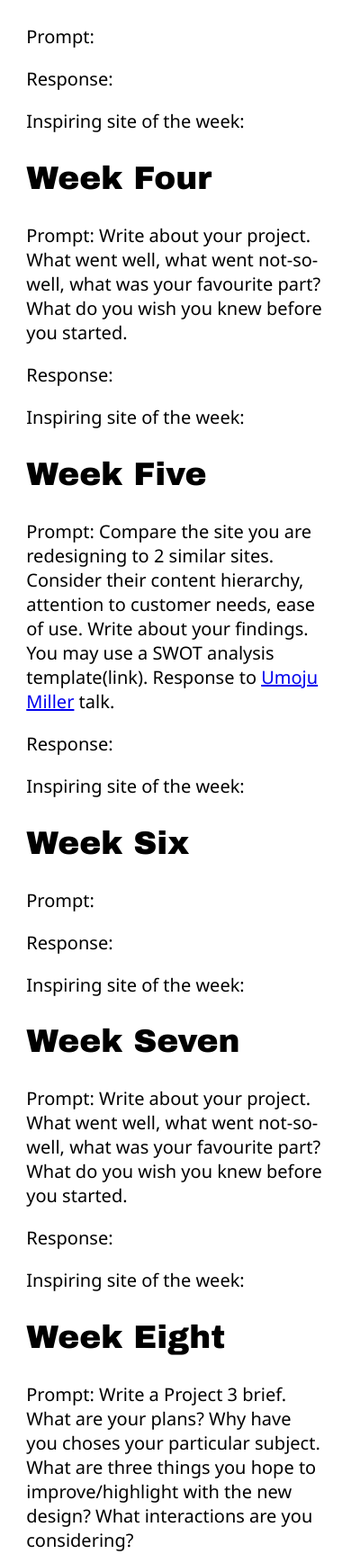
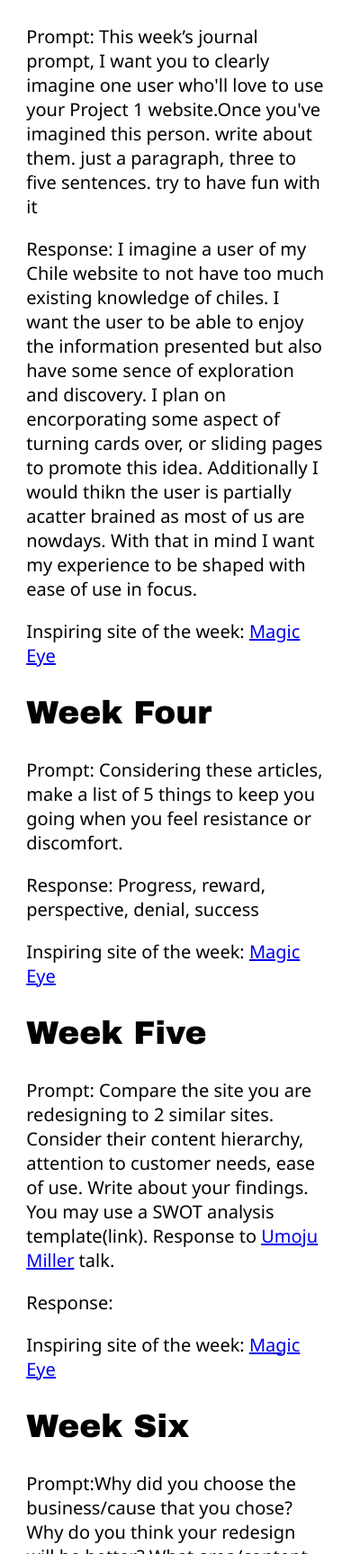
Before and after one commit to theandrewewen/Theandrewewen.github.io, a plain HTML site: page main/design-journal.html in a window 390 px wide. Shown: the part 1894-3621 px from the top of the page at 90% size. Drawn offline with Linux system fonts and the light colour scheme.

Commit message:
responsive

```diff
--- a/main/design-journal.html
+++ b/main/design-journal.html
@@ -37,51 +37,53 @@
       </section>
       <section>
         <h2>Week Three</h2>
-        <p>Prompt:</p>
-        <p>Response:</p>
-        <p>Inspiring site of the week: <a href=""></a></p>
+        <p>Prompt: This week’s journal prompt, I want you to clearly imagine one user who'll love to use your Project 1 website.Once you've imagined this person. write about them. just a paragraph, three to five sentences. try to have fun with it</p>
+        <p>Response: I imagine a user of my Chile website to not have too much existing knowledge of chiles. I want the user to be able to enjoy the information presented but also have some sence of exploration and discovery. I plan on encorporating some aspect of turning cards over, or sliding pages to promote this idea.
+          Additionally I would thikn the user is partially acatter brained as most of us are nowdays. With that in mind I want my experience to be shaped with ease of use in focus.  </p>
+        <p>Inspiring site of the week: <a href="https://www.magiceye.com/" target="_blank">Magic Eye</a></p>
       </section>
       <section>
         <h2>Week Four</h2>
-        <p>Prompt: Write about your project. What went well, what went not-so-well, what was your favourite part? What do you wish you knew before you started.</p>
-        <p>Response:</p>
-        <p>Inspiring site of the week: <a href=""></a></p>
+        <p>Prompt: Considering these articles, make a list of 5 things to keep you going when you feel resistance or discomfort.</p>
+        <p>Response: Progress, reward, perspective, denial, success
+        </p>
+        <p>Inspiring site of the week: <a href="https://www.magiceye.com/" target="_blank">Magic Eye</a></p>
       </section>
       <section>
         <h2>Week Five</h2>
         <p>Prompt: Compare the site you are redesigning to 2 similar sites. Consider their content hierarchy, attention to customer needs, ease of use. Write about your findings. You may use a SWOT analysis template(link). Response to <a href="https://www.youtube.com/watch?v=HsqoG0X5rcM">Umoju Miller</a> talk.</p>
         <p>Response:</p>
-        <p>Inspiring site of the week: <a href=""></a></p>
+        <p>Inspiring site of the week: <a href="https://www.magiceye.com/" target="_blank">Magic Eye</a></p>
       </section>
       <section>
         <h2>Week Six</h2>
-        <p>Prompt:</p>
-        <p>Response:</p>
-        <p>Inspiring site of the week: <a href=""></a></p>
+        <p>Prompt:Why did you choose the business/cause that you chose? Why do you think your redesign will be better? What area/content will you focus on in your redesign? Look at two other similar websites. What stands out about those sites? What bothers you about them? How will you improve things in your own design?</p>
+        <p>Response: I chose Ben Davis because the website didnt have that much content, and I figured it would be easy. I dont think my redesign will be better, honestly Im having a hard time creating designs that I like through the HTML frame work. I find that im much more efficient when able to express ideas though visual means rather than algorithmic. If i were to choose a differnt path I would have gone with a more light hearted website that had more creative directions to go with the rebrand.</p>
+        <p>Inspiring site of the week: <a href="https://www.magiceye.com/" target="_blank">Magic Eye</a></p>
       </section>
       <section>
         <h2>Week Seven</h2>
-        <p>Prompt: Write about your project. What went well, what went not-so-well, what was your favourite part? What do you wish you knew before you started.</p>
+        <p>Prompt:N/A</p>
         <p>Response:</p>
-        <p>Inspiring site of the week: <a href=""></a></p>
+        <p>Inspiring site of the week: <a href="https://www.magiceye.com/" target="_blank">Magic Eye</a></p>
       </section>
       <section>
         <h2>Week Eight</h2>
-        <p>Prompt: Write a Project 3 brief. What are your plans? Why have you choses your particular subject. What are three things you hope to improve/highlight with the new design? What interactions are you considering?</p>
-        <p>Response:</p>
-        <p>Inspiring site of the week: <a href=""></a></p>
+        <p>Prompt: Why be a designer? what compels you?</p>
+        <p>Response: Creation has alwasy been a means of escape for me. The feeling of being somewhere else while complety engaged in an activity is soemthing of a drive for me. I prefeer art over design any day, it was only after years of study did I realise the differences and my missalignment to my goals. I do not want to be a graphic desginer. I would much rather be a sound engeneer or producer for rap beats. However I chose the wrong college and now it looks like i need to finish what I started. </p>
+        <p>Inspiring site of the week: <a href="https://www.magiceye.com/" target="_blank">Magic Eye</a></p>
       </section>
       <section>
         <h2>Week Nine</h2>
-        <p>Prompt: What are the most important features of a good portfolio site? How can you showcase the work without upstaging it? Did you find any sites that used color in a convincing way? What kinds of interactions did you see? What about branding? In what ways is the work you do and who you are a commodity?</p>
+        <p>Prompt:N/A</p>
         <p>Response:</p>
-        <p>Inspiring site of the week: <a href=""></a></p>
+        <p>Inspiring site of the week: <a href="https://www.magiceye.com/" target="_blank">Magic Eye</a></p>
       </section>
       <section>
         <h2>Week Ten</h2>
-        <p>Prompt: Before the final, please write at least a few paragraphs on your design process and reasoning for the design decisions you made on your project.</p>
+        <p>Prompt: Self Review</p>
         <p>Response:</p>
-        <p>Inspiring site of the week: <a href=""></a></p>
+        <p>Inspiring site of the week: <a href="https://www.magiceye.com/" target="_blank">Magic Eye</a></p>
       </section>
     </main>
     <footer></footer>
--- a/project-2/style.css
+++ b/project-2/style.css
@@ -1,4 +1,9 @@
-body{
+
+* {
+    margin:0;
+    padding:0;
+ }
+  body{
     margin: 0%;
     padding: 0%;
 }
@@ -15,3 +20,45 @@ h2{
 	overflow-x: auto;
 	white-space: nowrap;
 }
+
+footer{
+    font-family: sans-serif;
+    background-color: rgb(68, 68, 68);
+    color: white;
+    text-align: center;
+    text-decoration: none;
+}
+a{
+    text-decoration: none;
+    color: white;
+}
+.footer-links{
+    display: flex;
+    padding-top: 5%;
+}
+.bd-lasts{
+    margin: 3%;
+}
+.email{
+    padding-top: 5%;
+    padding-bottom: 5%;
+}
+.landinghead{
+padding-bottom: 1%;
+}
+
+@media screen and (max-width: 600px){
+   .landinghead {
+       background-image: url("assets/ben-davis-name-logo.png");
+       background-size: contain;
+       background-repeat: no-repeat;
+       height: 20vh;
+    }
+}
+@media screen and (min-width:600px){
+    .landinghead{
+        background-image: url("assets/auto-bd.jpg");
+        height: 50vh;
+        background-size: cover;
+        background-repeat: no-repeat;
+}
```
Also changed, not shown: project-2/index.html (+26 -1 lines), project-2/assets/auto-bd2.jpg (added), project-2/assets/bd-lasts-02.png (added), project-2/assets/metal-db.jpg (added), project-2/assets/road-sign-ad-5-full.jpg (added), 1 other file.
